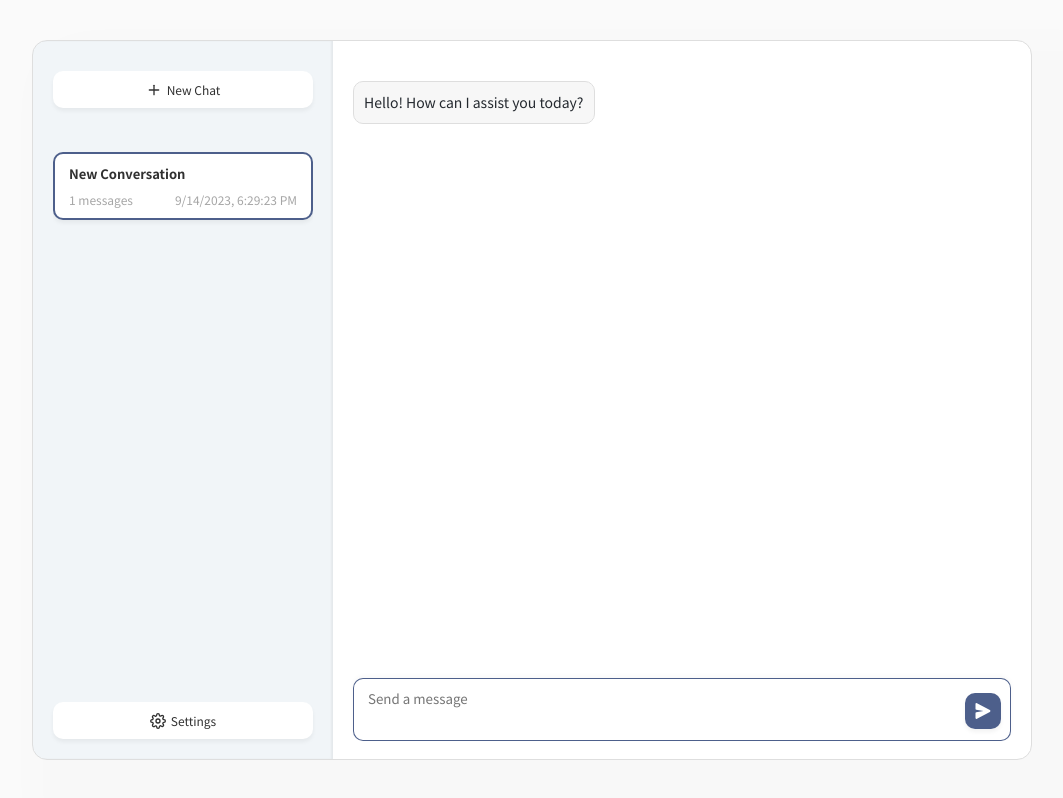
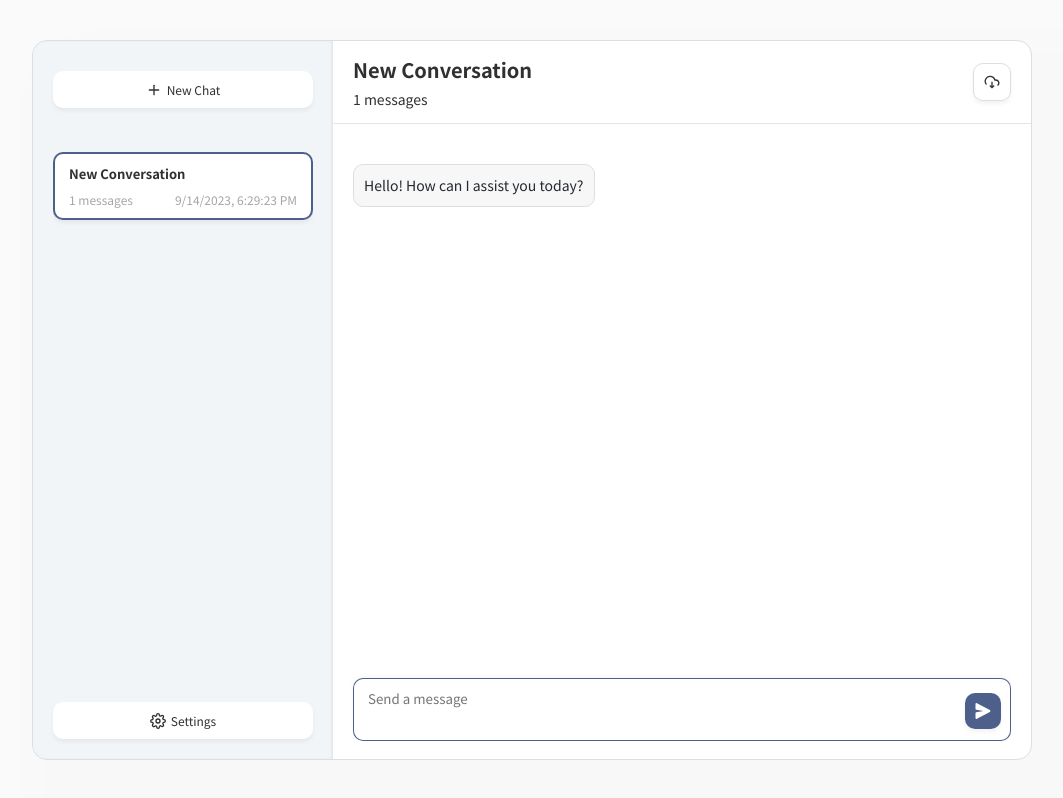
Before and after one commit to IM594/llama2-next, a Next.js app: page / in a window 1280 px wide. Shown: the whole page, without its empty margins (108-1171 px from the left). Built offline with nearby package versions, Linux system fonts and the light colour scheme.

Commit message:
更新home.tsx

```diff
--- a/app/components/home.tsx
+++ b/app/components/home.tsx
@@ -259,7 +259,7 @@ export function Chat(props: { showSideBar?: () => void }) {
 
   return (
     <div className={styles.chat} key={session.id}>
-      {/* <div className={styles["window-header"]}>
+       <div className={styles["window-header"]}>
         <div
           className={styles["window-header-title"]}
           onClick={props?.showSideBar}
@@ -280,19 +280,17 @@ export function Chat(props: { showSideBar?: () => void }) {
               onClick={props?.showSideBar}
             />
           </div>
-          删除下面
-          <div className={styles["window-action-button"]}>
-            <IconButton
-              icon={<BrainIcon />}
-              bordered
-              // title={Locale.Chat.Actions.CompressedHistory}
-              onClick={() => {
-                showMemoryPrompt(session);
-              }}
-            />
-          </div>
-
-          现在不要，以后留着
+          {/*删除下面*/}
+          {/*<div className={styles["window-action-button"]}>*/}
+          {/*  <IconButton*/}
+          {/*    icon={<BrainIcon />}*/}
+          {/*    bordered*/}
+          {/*    // title={Locale.Chat.Actions.CompressedHistory}*/}
+          {/*    onClick={() => {*/}
+          {/*      showMemoryPrompt(session);*/}
+          {/*    }}*/}
+          {/*  />*/}
+          {/*</div>*/}
 
           <div className={styles["window-action-button"]}>
             <IconButton
@@ -305,7 +303,7 @@ export function Chat(props: { showSideBar?: () => void }) {
             />
           </div>
         </div>
-      </div> */}
+      </div>
 
       <div className={styles["chat-body"]}>
         {messages.map((message, i) => {
```
Also changed, not shown: app/constant.ts (added).
